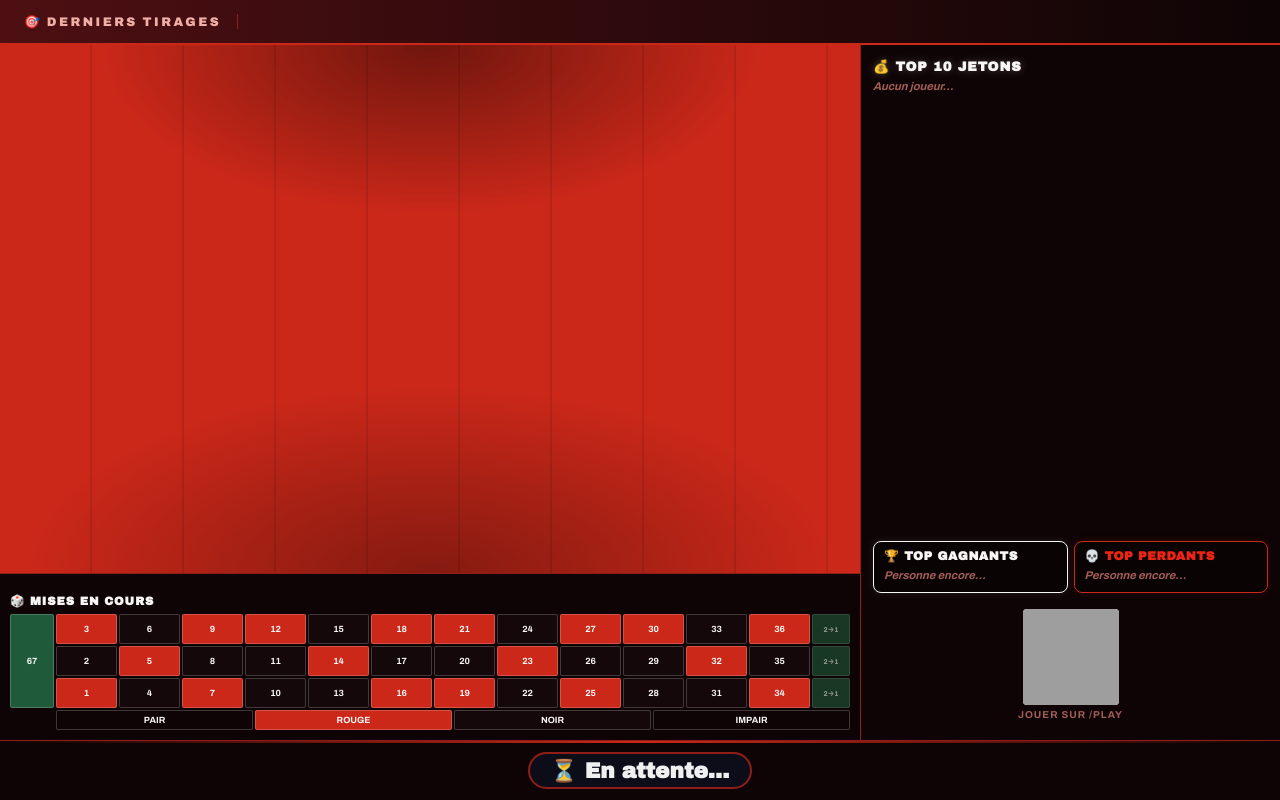
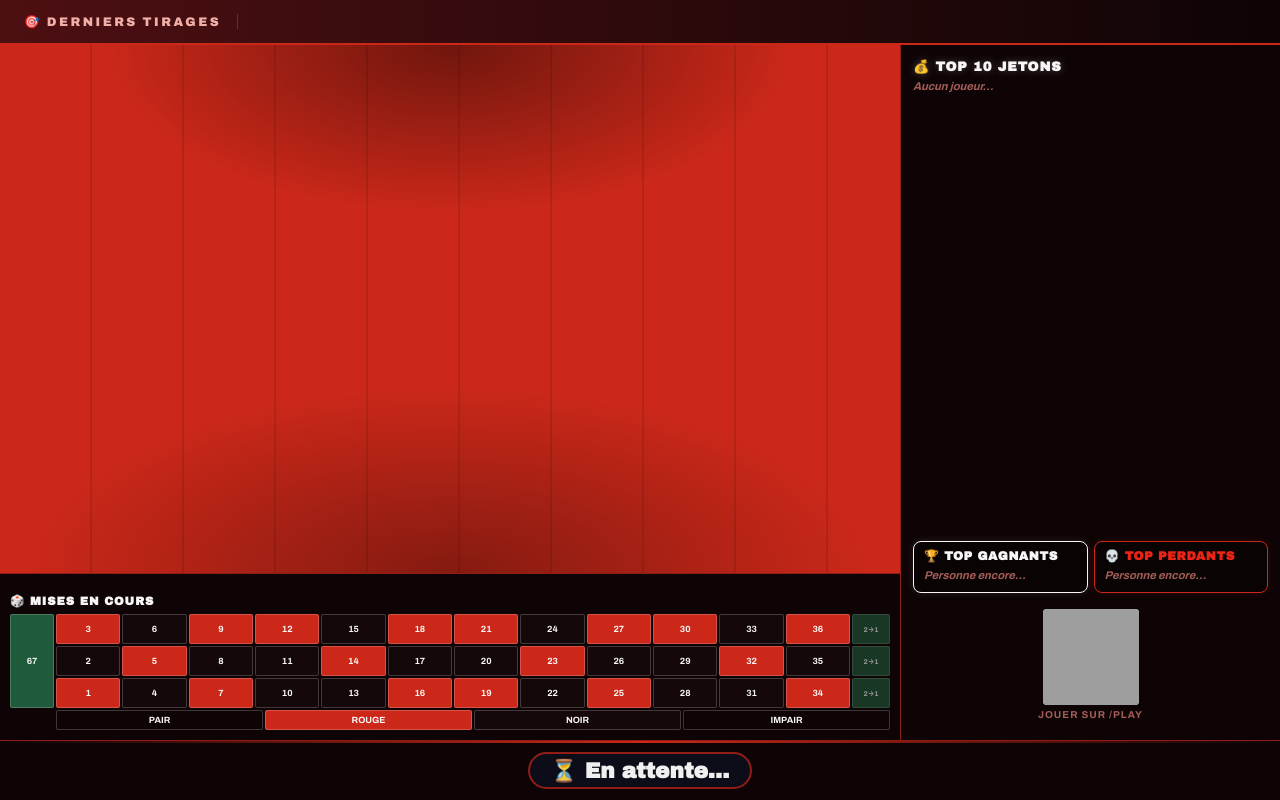
Before and after one commit to BigFoot3/casino-app, a Flask app: page /roulette/display in a window 1280 px wide. Run offline with Flask 3, Linux system fonts and the light colour scheme; data comes from the database, SQL or seed files in the repository; data that the repository does not hold is empty; parts of the project's set-up code (start-up, migrations or seed data) failed here and were passed over; grey boxes are pictures that could not be loaded.

Commit message:
fix(display): mapping BEM mg-display__* sur IDs existants
- .mg-display passe à grid-template-areas ("strip/stage/side/bets/bar")
- Ajout des règles .mg-display__strip/stage/side/bets/bar (grid-area)
- Suppression des grid-column/grid-row explicites sur les classes utilitaires
  (.mg-strip/.mg-stage/.mg-side/.mg-bets/.mg-caller) — évite la double
  définition conflictuelle
- HTML : mg-display__strip, __stage, __side, __bets, __qr, __bar ajoutés
  sur les divs correspondantes sans toucher les IDs (display.js intact)
- #main-wrap/#center-panel : display:contents déplacé dans le bloc principal

Co-Authored-By: Claude Sonnet 4.6 <noreply@anthropic.com>

```diff
--- a/templates/roulette/display.html
+++ b/templates/roulette/display.html
@@ -33,14 +33,31 @@
     /* mg-display grid — applied to body */
     .mg-display {
       display: grid;
-      grid-template-columns: 1fr 420px;
+      grid-template-columns: 1fr 380px;
       grid-template-rows: auto 1fr auto 60px;
+      grid-template-areas:
+        "strip strip"
+        "stage side"
+        "bets  side"
+        "bar   bar";
       height: 100vh;
+      background: var(--mg-noir);
     }
+
+    /* BEM placement classes (mapped to grid-template-areas) */
+    .mg-display__strip { grid-area: strip; }
+    .mg-display__stage { grid-area: stage; }
+    .mg-display__side  { grid-area: side; }
+    .mg-display__bets  { grid-area: bets; }
+    .mg-display__bar   { grid-area: bar; }
+
+    /* Flatten intermediate wrappers — children become direct grid items.
+       JS setDisplayMode() sets mainWrap.style.display='none'|'' which
+       overrides this rule, so hiding/showing the roulette view still works. */
+    #main-wrap, #center-panel { display: contents; }
 
     /* Strip */
     .mg-strip {
-      grid-column: 1 / -1;
       display: flex; align-items: center; gap: 10px;
       padding: 14px 24px;
       background: linear-gradient(90deg, var(--mg-velvet) 0%, var(--mg-noir-2) 100%);
@@ -70,7 +87,6 @@
 
     /* Stage — wheel zone (red background) */
     .mg-stage {
-      grid-column: 1; grid-row: 2;
       position: relative;
       background: var(--mg-flame);
       display: flex; align-items: center; justify-content: center;
@@ -88,7 +104,6 @@
 
     /* Side panel */
     .mg-side {
-      grid-column: 2; grid-row: 2 / 4;
       background: var(--mg-noir-2);
       border-left: 1px solid var(--mg-border-strong);
       display: flex; flex-direction: column;
@@ -97,7 +112,6 @@
 
     /* Bets panel */
     .mg-bets {
-      grid-column: 1; grid-row: 3;
       background: var(--mg-noir-2);
       border-top: 1px solid var(--mg-border-strong);
     }
@@ -131,7 +145,6 @@
 
     /* Caller / status bar */
     .mg-caller {
-      grid-column: 1 / -1; grid-row: 4;
       background: var(--mg-noir-2);
       border-top: 1px solid var(--mg-border-strong);
       display: flex; align-items: center; justify-content: center; gap: 20px;
@@ -150,11 +163,6 @@
       font-size: 0.72rem; color: var(--mg-rosewood);
     }
     .mg-qr__hint strong { display: block; color: var(--mg-ivory); font-family: var(--mg-font-display); font-size: 1rem; margin-top: 2px; }
-
-    /* ── Bridge: map existing IDs to grid layout ──────────────────────── */
-
-    /* Flatten intermediate wrappers so their children become direct grid items */
-    #main-wrap, #center-panel { display: contents; }
 
     /* ── Essential styles for existing template + JS-created elements ──── */
 
@@ -362,7 +370,7 @@
 <body class="mg-display">
 
 <!-- Draws strip — top full-width, numbers colored red/black/green -->
-<div id="draws-strip" class="mg-strip">
+<div id="draws-strip" class="mg-display__strip mg-strip">
   <span class="strip-label mg-strip__label">🎯 Derniers tirages</span>
   <div id="history-circles"></div>
 </div>
@@ -374,12 +382,12 @@
   <div id="center-panel">
 
     <!-- Wheel — large, centered, up to 80vh -->
-    <div id="wheel-panel" class="mg-stage">
+    <div id="wheel-panel" class="mg-display__stage mg-stage">
       <div id="winning-display"></div>
     </div>
 
     <!-- Live bet grid (visible, bottom of center column) -->
-    <div id="bet-panel" class="mg-bets">
+    <div id="bet-panel" class="mg-display__bets mg-bets">
       <h3>🎲 Mises en cours</h3>
       <div id="live-roulette-grid">
         <!-- Zero -->
@@ -438,7 +446,7 @@
   </div>
 
   <!-- Right column: top 10 jetons + top gagnants/perdants + QR -->
-  <div id="right-panel" class="mg-side">
+  <div id="right-panel" class="mg-display__side mg-side">
     <div class="rp-title">💰 Top 10 Jetons</div>
     <div id="top-holders-list">
       <div class="lb-row lb-empty">Chargement…</div>
@@ -451,7 +459,7 @@
       <div class="lb-title">💀 Top Perdants</div>
       <div id="lb-losers-list"><div class="lb-row lb-empty">Chargement…</div></div>
     </div>
-    <div id="qr-block">
+    <div id="qr-block" class="mg-display__qr">
       <img id="qr-img" src="/api/session/qr" alt="QR /play">
       <p>Jouer sur /play</p>
     </div>
@@ -460,7 +468,7 @@
 </div><!-- #main-wrap -->
 
 <!-- Status bar -->
-<div id="status-bar" class="mg-caller">
+<div id="status-bar" class="mg-display__bar mg-caller">
   <div id="status-badge">⏳ En attente…</div>
   <div id="last-win-display" style="display:none">
     Dernier numéro : <span id="last-win-number"></span>
```
